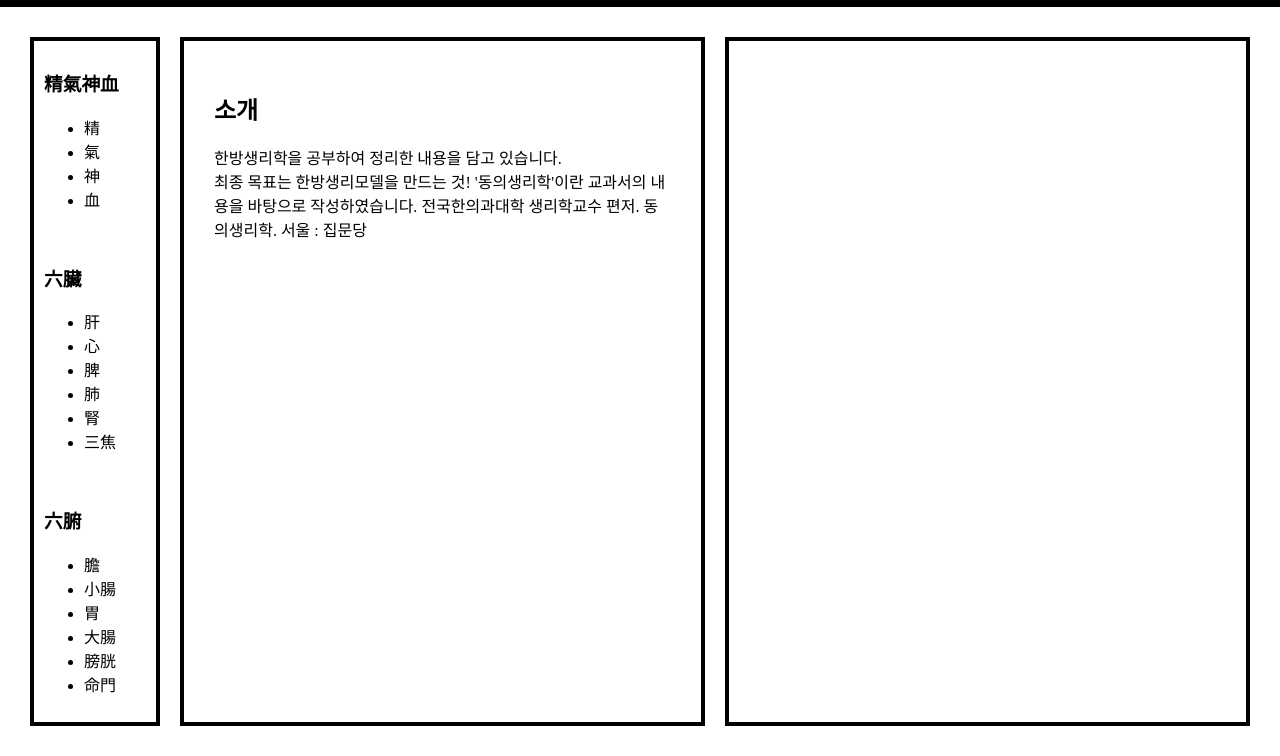
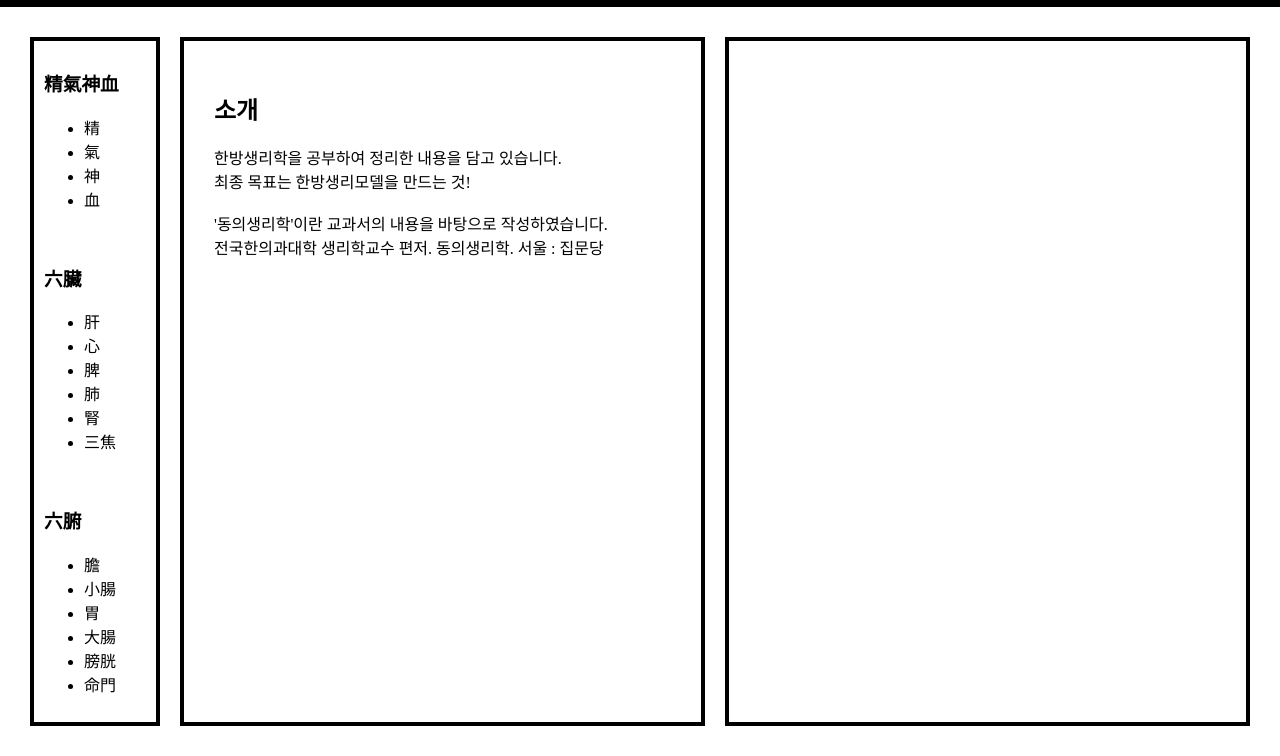
Before and after one commit to Khun0313/HanBang, a plain HTML site: page index.html in a window 1280 px wide. Shown: the part 142-898 px from the top of the page. Drawn offline with Linux system fonts and the light colour scheme; a script that the page names is missing.

Commit message:
Update index.html

```diff
--- a/index.html
+++ b/index.html
@@ -56,9 +56,9 @@
             <h2>소개</h2>
             <p>
                 한방생리학을 공부하여 정리한 내용을 담고 있습니다. <br>
-                최종 목표는 한방생리모델을 만드는 것!
-
-                '동의생리학'이란 교과서의 내용을 바탕으로 작성하였습니다.
+                최종 목표는 한방생리모델을 만드는 것!<br>
+                <br>
+                '동의생리학'이란 교과서의 내용을 바탕으로 작성하였습니다.<br>
                 <span>전국한의과대학 생리학교수 편저. 동의생리학. 서울 : 집문당</span>
             </p>
         </div>
```
